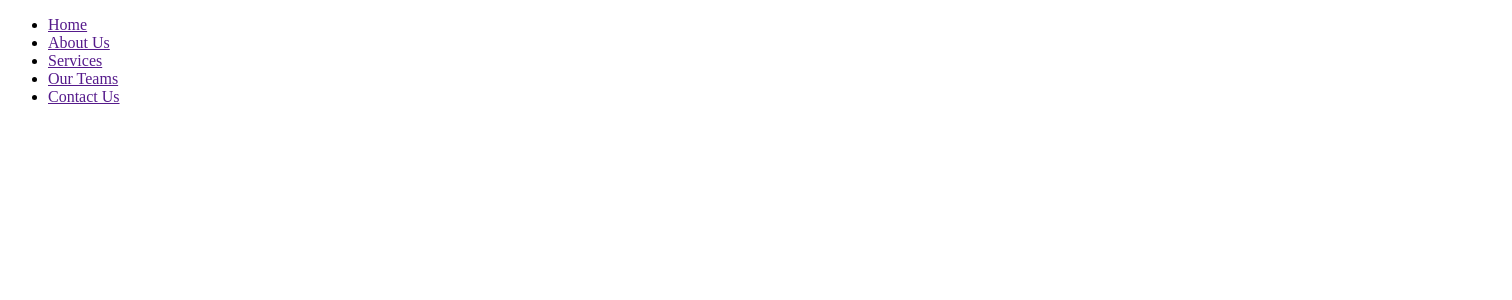
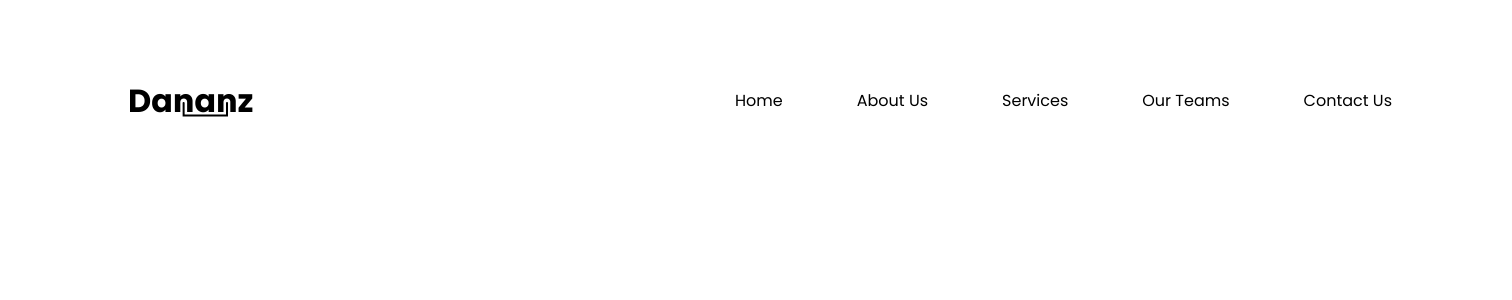
Before and after one commit to Kizya007/dananz, a Vue app: page / in a window 1280 px wide. Shown: the top 300 px of the page, 1512 px wide, since content can reach past the window. Built offline with nearby package versions, Linux system fonts and the light colour scheme.

Commit message:
create header and adaptive

```diff
--- a/src/App.vue
+++ b/src/App.vue
@@ -1,7 +1,5 @@
 <template>
-  <div>
-    <headerDananz />
-  </div>
+  <headerDananz />
 </template>
 
 <script>
--- a/src/assets/global.scss
+++ b/src/assets/global.scss
@@ -1,5 +1,18 @@
 * {
-    box-sizing: border-box;
+  box-sizing: border-box;
+  padding: 0;
+  margin: 0;
+
+}
+
+.container {
+  width: 1440px;
+  max-width: 100%;
+
+  margin: 0 auto;
+}
+
+ul {
     padding: 0;
     margin: 0;
 }
--- a/src/assets/header.scss
+++ b/src/assets/header.scss
@@ -1,9 +1,123 @@
 .header {
+  display: flex;
+  align-items: center;
+  justify-content: space-between;
+
+  max-width: 100%;
+  width: 1440px;
+
+  padding: 64px 120px 0 120px;
+
+  &-logo {
+    width: 126px;
+    height: 54px;
+
+    img {
+      max-width: 100%;
+      max-height: 100%;
+    }
+  }
+
+  &-btn {
+    color: var(--grayscale-50, #333);
+    /* Poppins/Regular/16 */
+    font-family: "Poppins";
+    font-size: 16px;
+    font-style: normal;
+    font-weight: 400;
+    line-height: 160%;
+
+    display: none;
+
+    cursor: pointer;
+
+    border: none;
+
+    background: transparent;
+  }
+
   .navigation {
     .navigation-list {
-        &__item {
-            margin-right: 74px;
+      display: flex;
+      align-items: center;
+      justify-content: center;
+
+      padding: 0;
+
+      &__item {
+        margin-right: 74px;
+
+        list-style-type: none;
+
+        color: var(--grayscale-50, #333);
+        /* Poppins/Regular/16 */
+        font-family: "Poppins";
+        font-size: 16px;
+        font-style: normal;
+        font-weight: 400;
+        line-height: 160%;
+
+        a {
+          text-decoration: none;
+
+          color: black;
         }
+      }
+      &__item:nth-child(5) {
+        margin-right: 0;
+      }
+
+      &__item:hover {
+        color: var(--grayscale-50, #333);
+
+        /* Poppins/SemiBold/16 */
+        font-family: "Poppins";
+        font-size: 16px;
+        font-style: normal;
+        font-weight: 600;
+        line-height: 140%; /* 22.4px */
+      }
     }
   }
 }
+
+@media screen and (max-width: 1024px) {
+  .header {
+    &-logo {
+    }
+    .navigation {
+      .navigation-list {
+        .navigation-list__item {
+          margin-right: 30px;
+        }
+      }
+    }
+  }
+}
+
+@media screen and (max-width: 768px) {
+  .header {
+    &-logo {
+    }
+    &-btn {
+      display: block;
+
+      color: var(--grayscale-50, #333);
+
+      /* Poppins/SemiBold/16 */
+      font-family: "Poppins";
+      font-size: 16px;
+      font-style: normal;
+      font-weight: 600;
+      line-height: 140%; /* 22.4px */
+    }
+    .navigation {
+      display: none;
+      .navigation-list {
+        .navigation-list__item {
+          margin-right: 30px;
+        }
+      }
+    }
+  }
+}
--- a/src/components/headerDananz.vue
+++ b/src/components/headerDananz.vue
@@ -1,5 +1,6 @@
 <template>
   <div class="header">
+    <img class="header-logo" src="../assets/img/logo.png" alt="">
     <nav class="navigation">
       <ul class="navigation-list">
         <li class="navigation-list__item"> <a href="">Home</a></li>
@@ -9,6 +10,7 @@
         <li class="navigation-list__item"><a href="">Contact Us</a></li>
       </ul>
     </nav>
+    <button class="header-btn">Menu</button>
   </div>
 </template>
 
```
